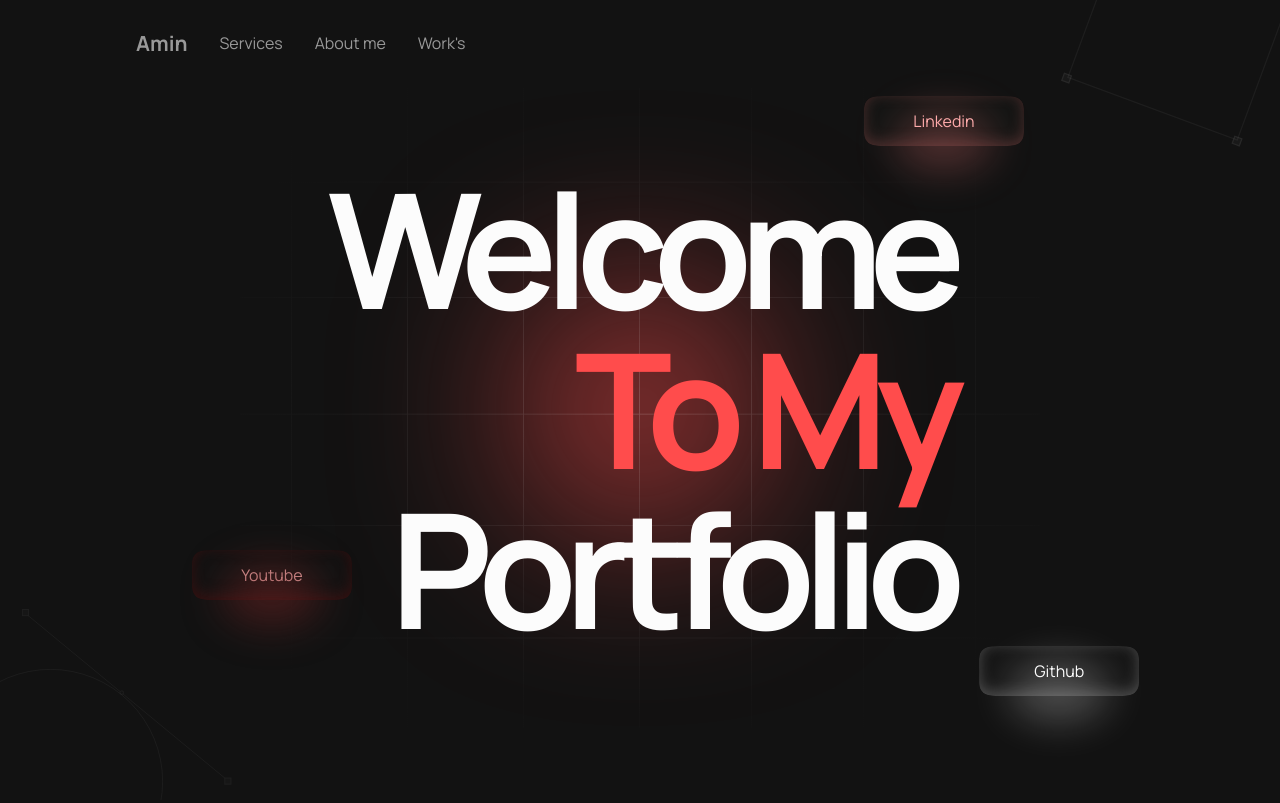
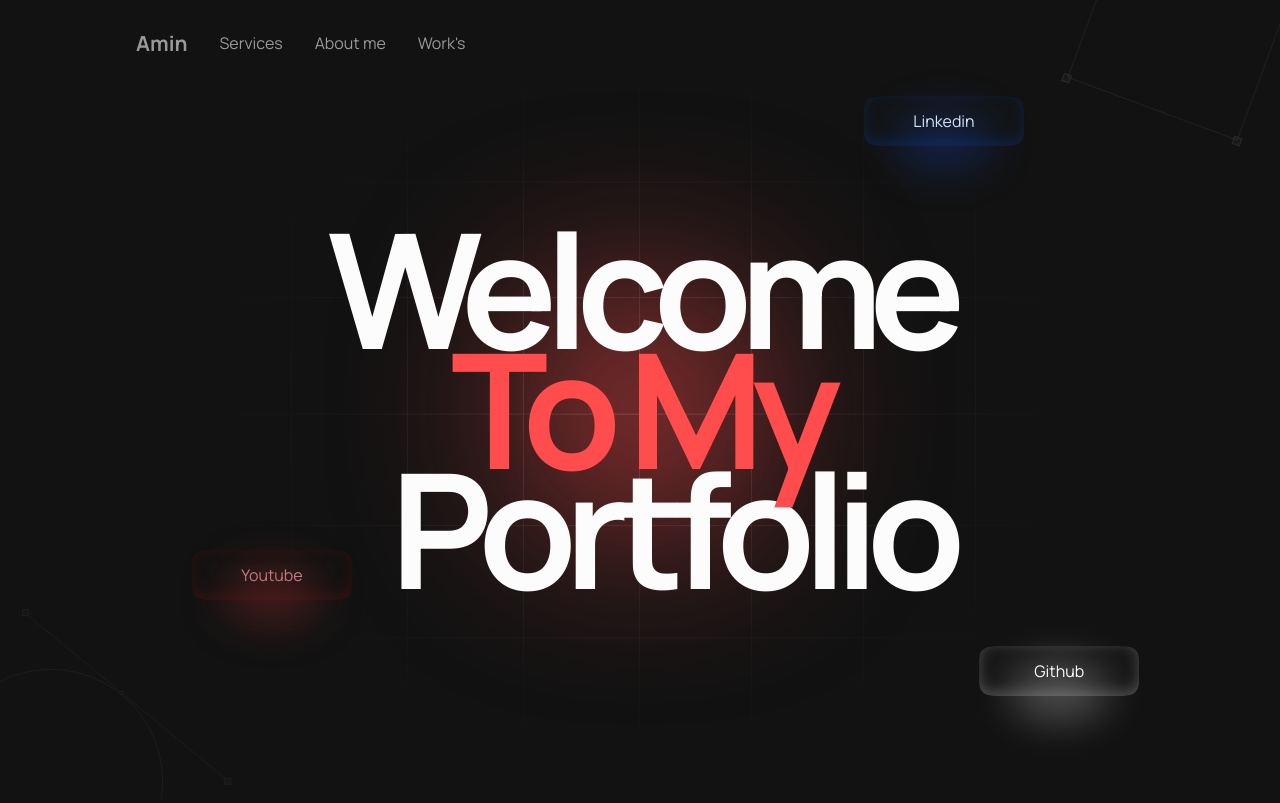
Before and after one commit to MDJAmin/Glassmorphic_Modern_Landing_page, a plain HTML site: page index.html in a window 1280 px wide. Drawn offline with nearby package versions, Linux system fonts and the light colour scheme.

Commit message:
Style : fix some style

```diff
--- a/css/style.css
+++ b/css/style.css
@@ -6,7 +6,7 @@
   --background: hsl(0, 0%, 7%);
   --primary: hsl(0, 100%, 65%);
   --primaryBg: hsla(155, 100%, 65%, 1%);
-  --primaryHi: hsla(0, 100%, 75%, 0.25);
+  --primaryHi: hsla(223, 81%, 46%, 0.25);
   --primaryFg: hsl(0, 100%, 85%);
   --secondary: hsl(0, 52%, 14%);
   --secondaryFg: hsl(0, 51%, 75%);
@@ -66,6 +66,7 @@ width: 100%;
     font-size: 1.3em;
     font-weight: bold;
     transition: all .5s;
+    cursor: grab;
   }
   .sitename:hover{
     color: var(--text);
@@ -120,11 +121,13 @@ width: 100%;
 
   .title > p:nth-child(1){
     align-self: flex-start;
+    padding-bottom: 80px;
   }
 
   .title > p:nth-child(2){
     color: var(--primary);
-    align-self: flex-end;
+    align-self: center;
+    position: absolute;
   }
 
   .title > p:nth-child(3){
@@ -133,6 +136,7 @@ width: 100%;
 
   .material-icons {
     display: none;
+    cursor: pointer;
     fill: var(--text);
   }
 
@@ -195,7 +199,9 @@ span {
   top: 12%;
   right: 20%;
 }
-
+.button.first > button{
+  color: var(--text);
+}
 .button.sec {
   bottom: 13%;
   right: 11%;
```
